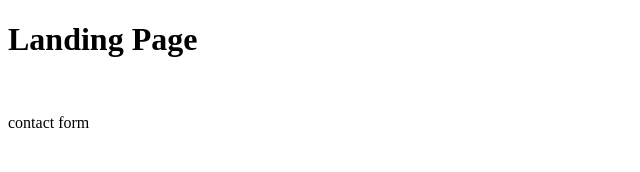
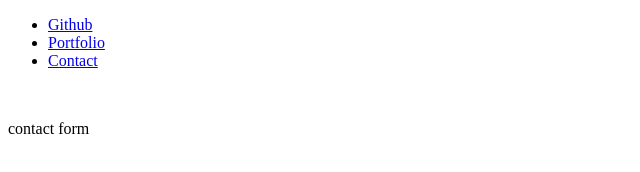
Before and after one commit to wormlippedstrombie/git-init-sample, a plain HTML site: page index.html in a window 1280 px wide. Shown: the whole page, without its empty margins (0-640 px from the left). Drawn offline with Linux system fonts and the light colour scheme.

Commit message:
Attempted notes from class

```diff
--- a/index.html
+++ b/index.html
@@ -3,13 +3,18 @@
 
     <head>
         <meta charset="UTF-8">
+        <meta name="viewport" content="device-width", initial-scale="1.0">
         <title>Landing Page</title>
         <link rel="stylesheet" href="./assets/styles.css">
     </head>
 
     <body>
         <header>
-            <h1>Landing Page</h1>
+            <ul>
+                <li> <a href="https://github.com/">Github</a></li>
+                <li> <a href="#">Portfolio</a></li>
+                <li> <a href="#">Contact</a></li>
+            </ul>
         </header>
 
         <img src>
```
